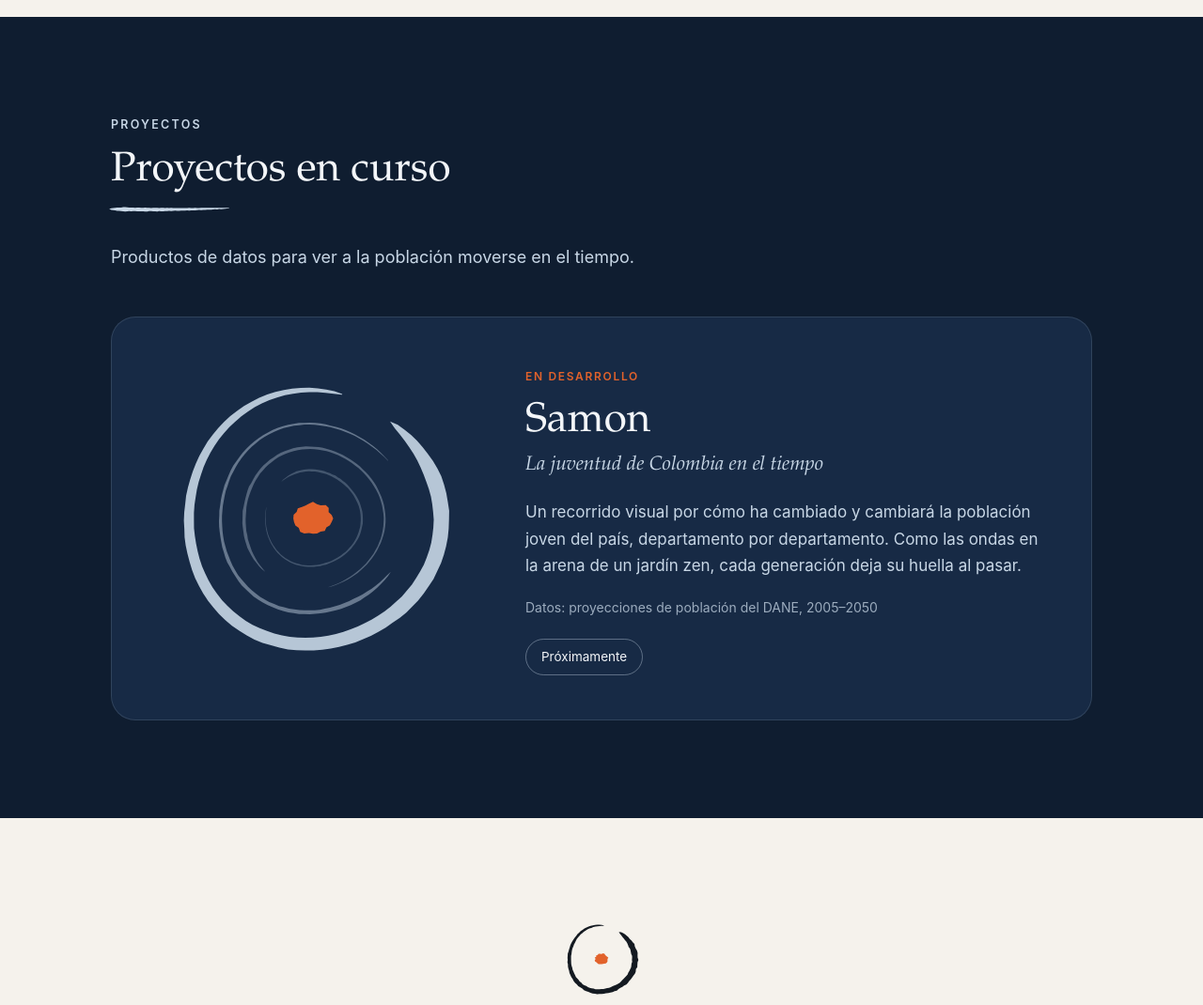
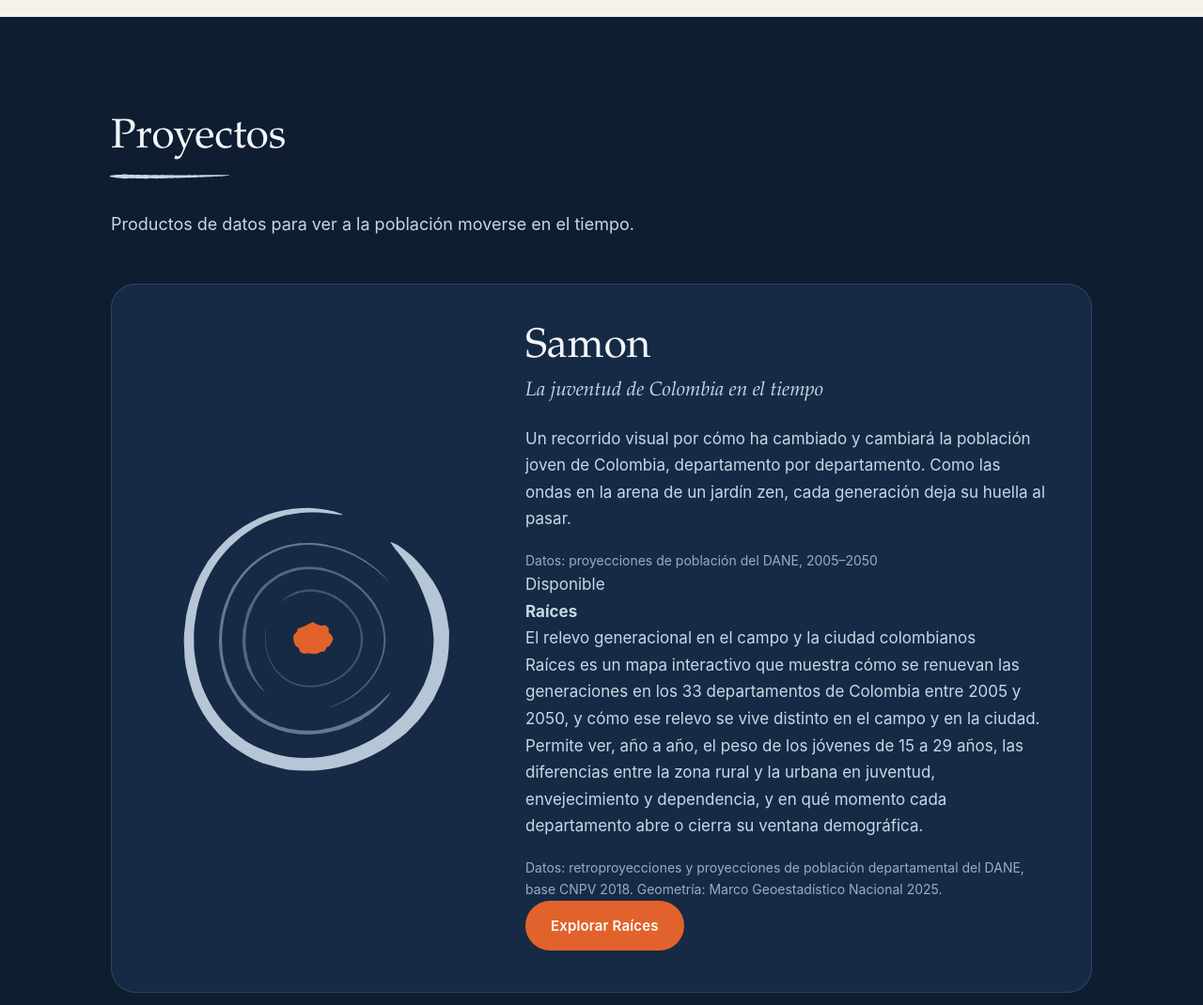
Before and after one commit to davidforero2016/davidforero2016.github.io, a plain HTML site: page index.html in a window 1280 px wide. Shown: the part 5460-6530 px from the top of the page at 94% size. Drawn offline with Linux system fonts and the light colour scheme.

Commit message:
Proyectos: Raíces dentro de Samon (ES)

```diff
--- a/index.html
+++ b/index.html
@@ -69,8 +69,8 @@
 
   <section class="block dark" id="proyectos">
     <div class="wrap">
-      <p class="section-label">Proyectos</p><h2 class="">Proyectos en curso</h2><p class="intro">Productos de datos para ver a la población moverse en el tiempo.</p>
-      <article class="project"><div class="project-art" data-ink="enso" aria-hidden="true"></div><div class="project-body"><span class="tag">En desarrollo</span><h3>Samon</h3><p class="subtitle">La juventud de Colombia en el tiempo</p><p>Un recorrido visual por cómo ha cambiado y cambiará la población joven del país, departamento por departamento. Como las ondas en la arena de un jardín zen, cada generación deja su huella al pasar.</p><p class="meta">Datos: proyecciones de población del DANE, 2005–2050</p><span class="soon">Próximamente</span></div></article>
+      <h2 class="">Proyectos</h2><p class="intro">Productos de datos para ver a la población moverse en el tiempo.</p>
+      <article class="project"><div class="project-art" data-ink="enso" aria-hidden="true"></div><div class="project-body"><h3>Samon</h3><p class="subtitle">La juventud de Colombia en el tiempo</p><p>Un recorrido visual por cómo ha cambiado y cambiará la población joven de Colombia, departamento por departamento. Como las ondas en la arena de un jardín zen, cada generación deja su huella al pasar.</p><p class="meta">Datos: proyecciones de población del DANE, 2005–2050</p><div class="release"><span class="release-label">Disponible</span><h4>Raíces</h4><p class="release-sub">El relevo generacional en el campo y la ciudad colombianos</p><p>Raíces es un mapa interactivo que muestra cómo se renuevan las generaciones en los 33 departamentos de Colombia entre 2005 y 2050, y cómo ese relevo se vive distinto en el campo y en la ciudad. Permite ver, año a año, el peso de los jóvenes de 15 a 29 años, las diferencias entre la zona rural y la urbana en juventud, envejecimiento y dependencia, y en qué momento cada departamento abre o cierra su ventana demográfica.</p><p class="meta">Datos: retroproyecciones y proyecciones de población departamental del DANE, base CNPV 2018. Geometría: Marco Geoestadístico Nacional 2025.</p><a class="btn btn-accent" href="https://claude.ai/artifact/TzjwFgRJoNt8YzDpNTj93m" target="_blank" rel="noopener">Explorar Raíces</a></div></div></article>
     </div>
   </section>
 
```
